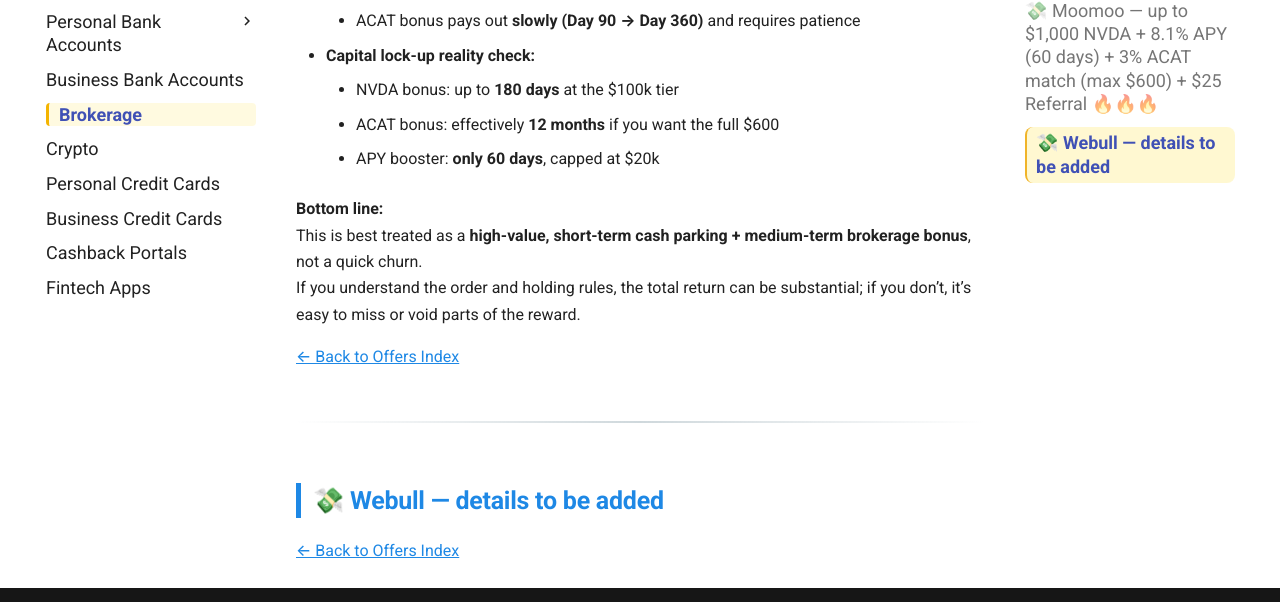
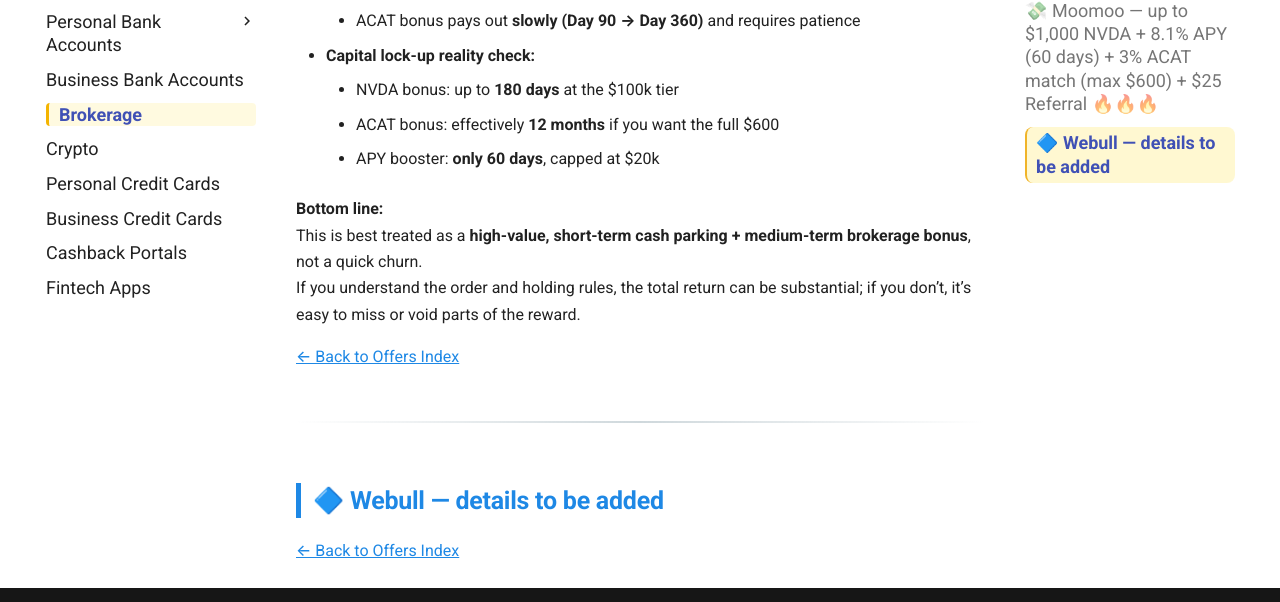
Before and after one commit to whispersofzephyr/favolinkhub-site, an MkDocs documentation site: the page built from docs/brokerage.md, in a window 1280 px wide and 900 px high, scrolled down 6881 px. Shown: the part 268-870 px from the top of the window. Built offline with MkDocs 1.6.1 and Material for MkDocs 9.7.7, drawn with Linux system fonts in a browser that asks for light colours.

```diff
--- a/docs/brokerage.md
+++ b/docs/brokerage.md
@@ -259,6 +259,6 @@ If you understand the order and holding rules, the total return can be substanti
 ---
 
 <a id="br-webull"></a>
-## 💸 Webull — details to be added
+## 🔷 Webull — details to be added
 
 --8<-- "snippets/back-to-list.md"
```
